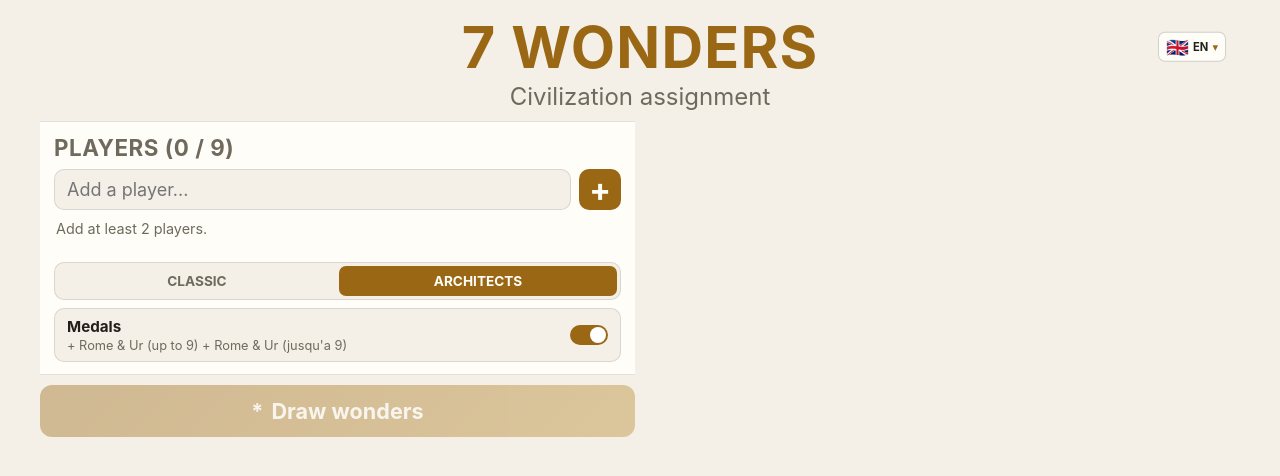
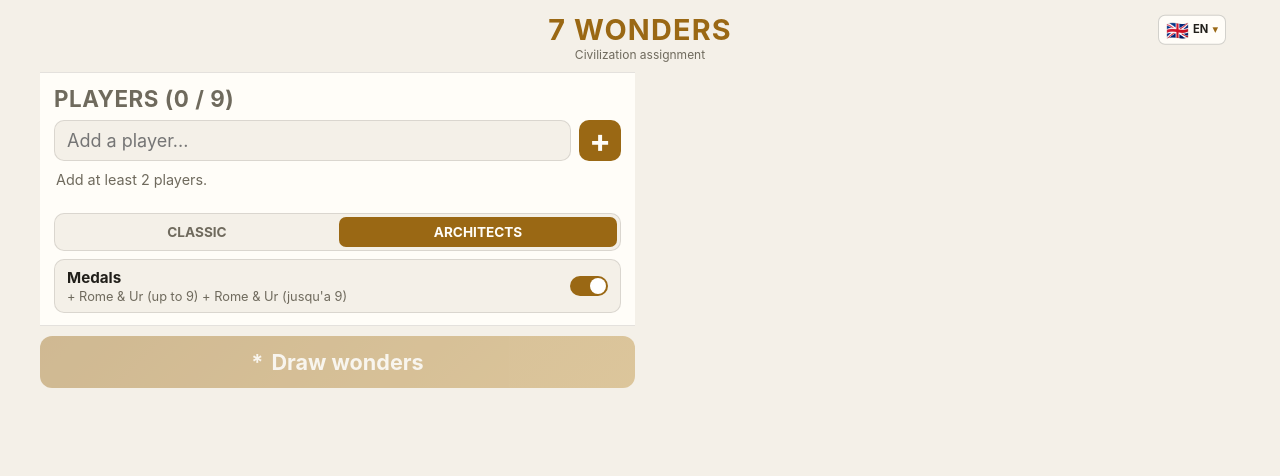
Before and after one commit to herve-proeschel/7wondersArchitects, a React (Vite) app: page / in a window 1280 px wide. Shown: the top 476 px of the page. Built offline with nearby package versions, Linux system fonts and the light colour scheme.

Commit message:
Reduce size of title and subtitle

```diff
--- a/src/index.css
+++ b/src/index.css
@@ -531,6 +531,14 @@
     align-content: start;
   }
 
+  h1 {
+    font-size: clamp(1rem, 4vw, 1.8rem);
+  }
+
+  .subtitle {
+    font-size: clamp(0.375rem, 1.7vw, 0.75rem);
+  }
+
   header {
     grid-column: 1 / -1;
   }
```
